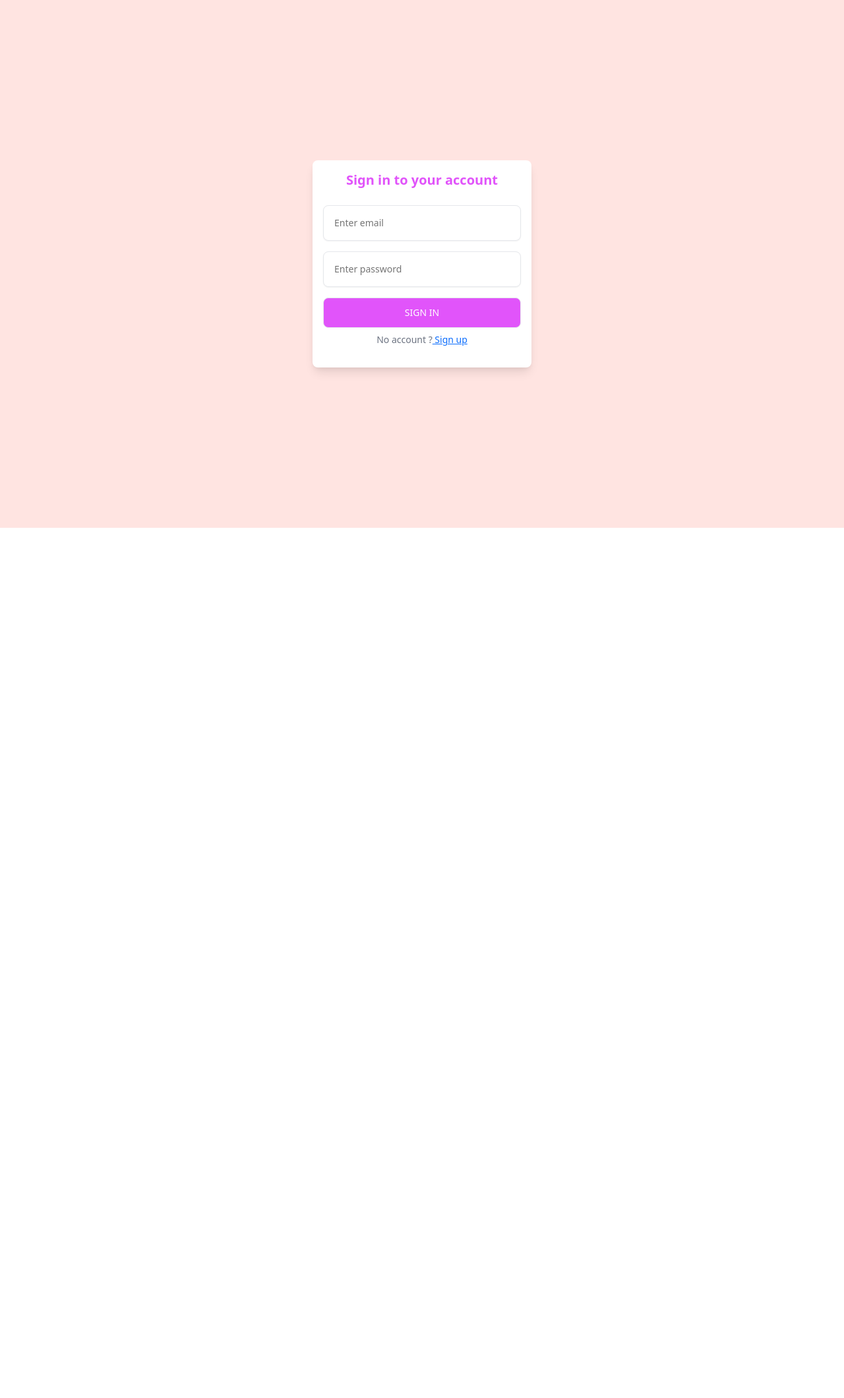
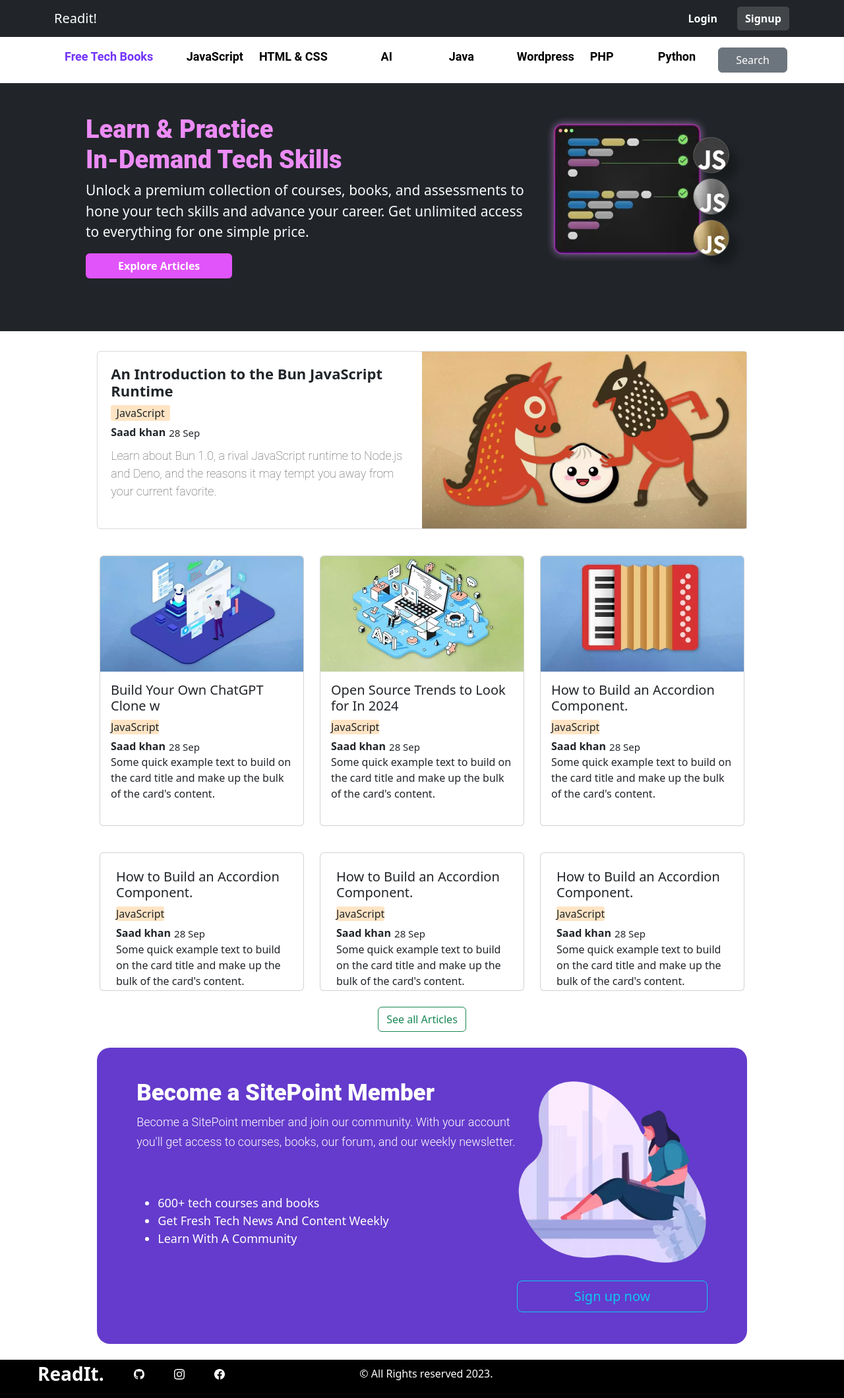
Before and after one commit to Waqasmehmood201138/Blog-App-MernStack, a React (Create React App) app in the folder readit/: page / in a window 1280 px wide. Shown: the whole page at 66% size. Before the commit the page ends 800 px from the top, so only its background shows below. Built offline with nearby package versions, Linux system fonts and the light colour scheme.

Commit message:
LinksUpdates

```diff
--- a/readit/src/App.js
+++ b/readit/src/App.js
@@ -11,6 +11,7 @@ import Firstcard from './cards/firstcard/Firstcard';
 import Footer from './footer/Footer';
 
 import JsPage from './categoryBarPages/JsPage';
+import CategoriesBar from './navbar/CategoriesBar';
 
 
 function App() {
@@ -19,20 +20,22 @@ function App() {
 
 
       <BrowserRouter>
+      <MainNavbar/>
+      <CategoriesBar/>
       <Routes>
 
-        <Route path='/' element={<LoginPage />} />
+        <Route path='/login' element={<LoginPage />} />
         <Route path='/signup' element={<SignupPage/>} />
-        <Route path='/mainnavbar' element={<MainNavbar />}/>
-        <Route path='/homepage' element={<HomePage/>}/>
+        {/* <Route path='/mainnavbar' element={<MainNavbar />}/> */}
+        <Route path='/' element={<HomePage/>}/>
         <Route path='/card' element={<Firstcard/>}/>
-
-        <Route path='/footer' element={<Footer/>}/>
-
         <Route path='/jspage' element={<JsPage/>}/>
 
 
+
+
       </Routes>
+        <Footer/>
       </BrowserRouter>
 
     </>
--- a/readit/src/Auth/SignupPage.jsx
+++ b/readit/src/Auth/SignupPage.jsx
@@ -1,5 +1,5 @@
 import React, { useState } from 'react'
-
+import { Link } from 'react-router-dom'
 export default function SignupPage() {
     const [username,setUsername] = useState("")
     const [email,setEmail] = useState("")
@@ -56,7 +56,7 @@ export default function SignupPage() {
 
                             <p className="signup-link">
                                 Already Registered ?
-                                <a href="/"> Login</a>
+                                <Link to="/login"> Sign in</Link>
                             </p>
                         </form>
 
--- a/readit/src/HomePage/HomePage.jsx
+++ b/readit/src/HomePage/HomePage.jsx
@@ -2,14 +2,16 @@ import React from 'react'
 import { Link } from 'react-router-dom'
 import './HomePage.css'
 import home from '../asset/blog_home.webp'
-import MainNavbar from '../navbar/MainNavbar'
-import CategoriesBar from '../navbar/CategoriesBar'
+// import MainNavbar from '../navbar/MainNavbar'
+// import CategoriesBar from '../navbar/CategoriesBar'
+// import Footer from '../footer/Footer'
+import Firstcard from '../cards/firstcard/Firstcard'
 
 
 export default function HomePage() {
     return (
         <>
-        <MainNavbar/><CategoriesBar/>
+
             <div className="container-fluid bg-dark">
                 <div className="container">
                     <div className="row p-5">
@@ -24,6 +26,8 @@ export default function HomePage() {
                     </div>
                 </div>
             </div>
+            <Firstcard/>
+            {/* <Footer/> */}
         </>
     )
 }
--- a/readit/src/cards/firstcard/Firstcard.jsx
+++ b/readit/src/cards/firstcard/Firstcard.jsx
@@ -1,6 +1,6 @@
 import React from 'react'
 import './firstcard.css'
-import img from '../../asset/firstcardrightpic.webp'
+// import img from '../../asset/firstcardrightpic.webp'
 import Postcards from '../2ndcards/Postcards'
 
 const Firstcard = () => {
--- a/readit/src/footer/Footer.jsx
+++ b/readit/src/footer/Footer.jsx
@@ -25,7 +25,7 @@ const Footer = () => {
 
      <div className="container-fluid custom-footer">
         <div className="row">
-            <div className="col-5 d-flex  align-items-center">
+            <div className="col-5 d-flex  align-items-center ">
             <p className='custom-space fw-bold fs-3 '>ReadIt.</p>
             <p className='custom-space '><BsGithub/></p>
             <p className='custom-space '><BsInstagram/></p>
--- a/readit/src/footer/footer.css
+++ b/readit/src/footer/footer.css
@@ -6,7 +6,7 @@
 .custom-footer{
     width: 100%;
     /* height: 100px; */
-    background-color:#525056 ;
+    background-color:#000000 ;
     color: white;
 }
 .custom-space {
--- a/readit/src/navbar/CategoriesBar.jsx
+++ b/readit/src/navbar/CategoriesBar.jsx
@@ -1,5 +1,6 @@
 import React, { useState } from 'react'
 import './Navbar.css'
+import { Link } from 'react-router-dom'
 
 export default function CategoriesBar() {
 
@@ -28,7 +29,7 @@ export default function CategoriesBar() {
                                 </div></>)
                             :
                             (<><div className="col-2 book_cat">Free Tech Books</div>
-                                <div className="col categories_name">JavaScript</div>
+                                <div className="col categories_name"><Link className='categories_name ' to='jspage'>JavaScript</Link></div>
                                 <div className="col-2 categories_name">HTML & CSS</div>
                                 <div className="col categories_name">AI</div>
                                 <div className="col categories_name">Java</div>
--- a/readit/src/navbar/MainNavbar.jsx
+++ b/readit/src/navbar/MainNavbar.jsx
@@ -6,13 +6,13 @@ const MainNavbar = () => {
     <div>
       <nav className="navbar navbar-expand-lg bg-dark" data-bs-theme="dark">
         <div className="container">
-          <a className="navbar-brand" href="#">Readit!</a>
+          <a className="navbar-brand" href="/"><Link className='navbar-brand' to='/'>Readit!</Link></a>
           <button className="navbar-toggler" type="button" data-bs-toggle="collapse" data-bs-target="#navbarSupportedContent" aria-controls="navbarSupportedContent" aria-expanded="false" aria-label="Toggle navigation">
             <span className="navbar-toggler-icon"></span>
           </button>
           <div className="collapse navbar-collapse" id="navbarSupportedContent">
             <div className='ms-auto d-md-flex'>
-              <Link to="/"><button className='btn btn-dark fw-bold'>Login</button></Link>
+              <Link to="/login"><button className='btn btn-dark fw-bold'>Login</button></Link>
               <Link to="/signup"><button className='btn btn-dark fw-bold ms-3' style={{ backgroundColor: "#424649" }}>Signup</button></Link>
             </div>
           </div>
--- a/readit/src/navbar/Navbar.css
+++ b/readit/src/navbar/Navbar.css
@@ -4,10 +4,13 @@
     font-size: 18px;
     font-style: normal;
     font-weight: 700;
+    text-decoration: none;
+    color: black;
 
 }
 .categories_name:hover{
     color: #e154fa;
+
 }
 .book_cat{
     color: #7232fa;
```
